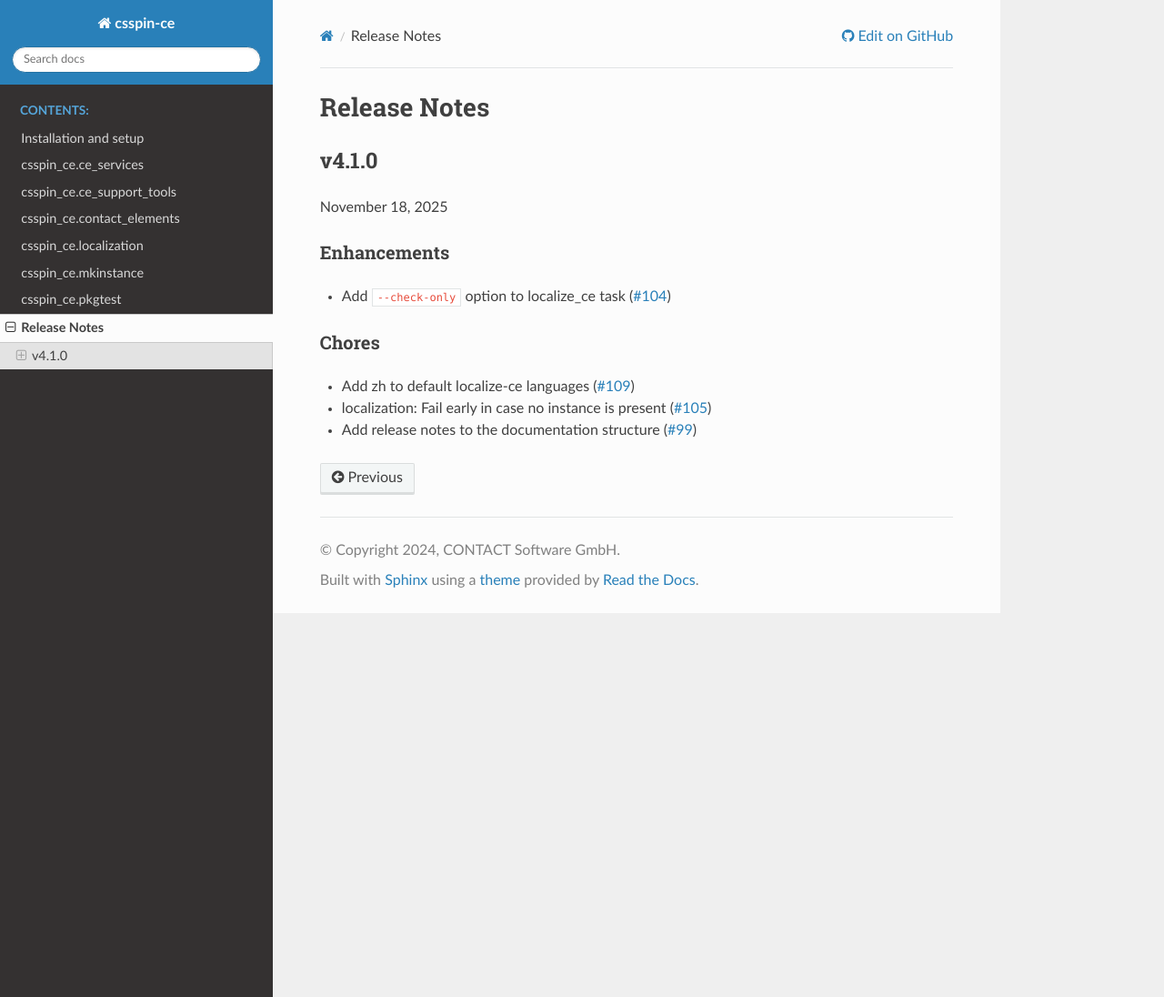
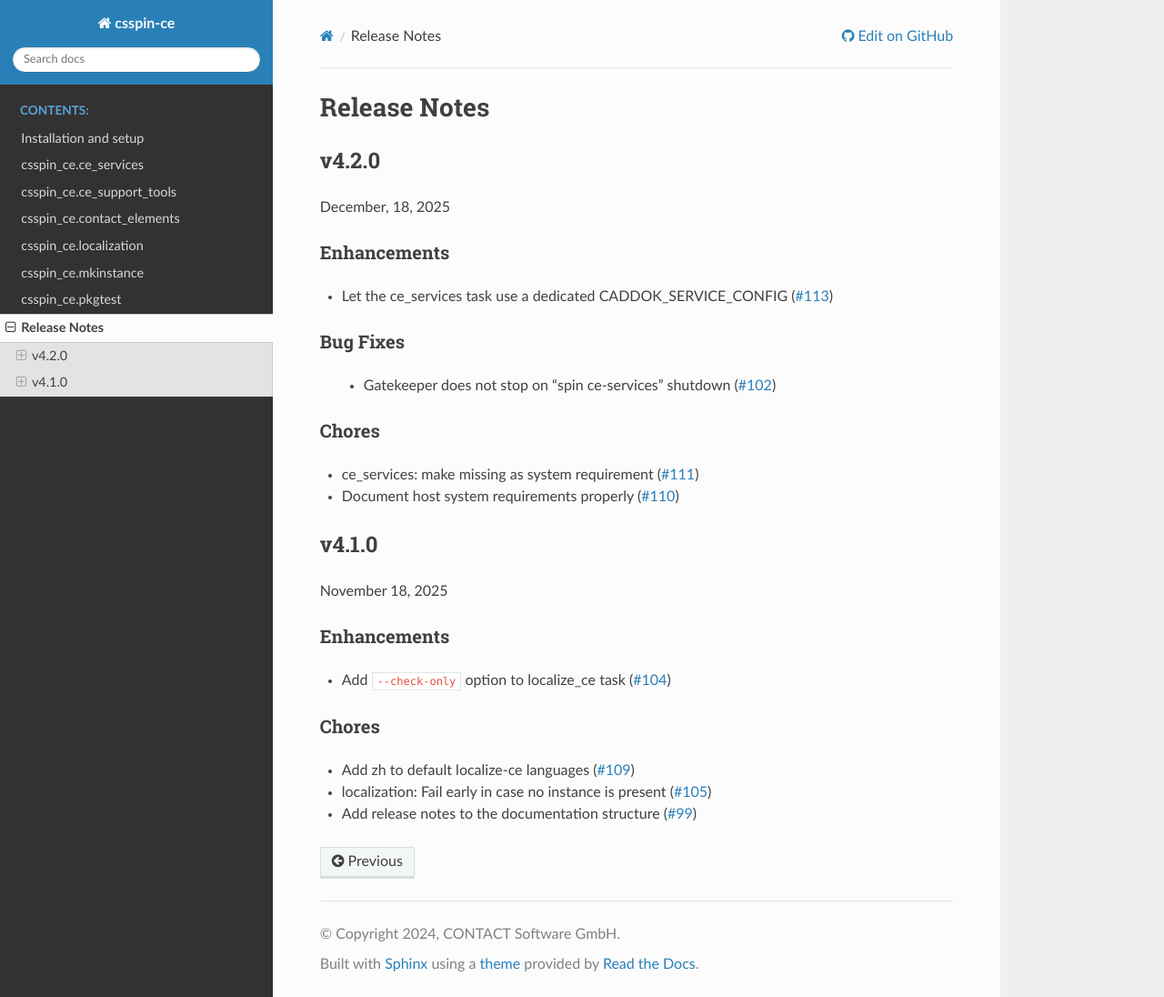
Before and after one commit to cslab/csspin-ce, a Sphinx documentation site: the page built from doc/relnotes.rst, in a window 1280 px wide and 1096 px high. Shown: the whole window at 91% size. Built offline with Sphinx 7.4.7 and the Read the Docs theme 3.1.0, drawn with Linux system fonts in a browser that asks for light colours.

```diff
--- a/doc/relnotes.rst
+++ b/doc/relnotes.rst
@@ -60,26 +60,26 @@
 Release Notes
 =============
 
-.. Upcoming Release
-.. ================
+v4.2.0
+======
 
-.. Month Day, Year
+December, 18, 2025
 
-.. Enhancements
-.. ------------
+Enhancements
+------------
 
-.. - Let the ce_services task use a dedicated CADDOK_SERVICE_CONFIG (`#113 <https://code.contact.de/qs/spin/spin_ce/-/issues/113>`_)
+- Let the ce_services task use a dedicated CADDOK_SERVICE_CONFIG (`#113 <https://code.contact.de/qs/spin/spin_ce/-/issues/113>`_)
 
-.. Bug Fixes
-.. ---------
+Bug Fixes
+---------
 
-..  - Gatekeeper does not stop on "spin ce-services" shutdown (`#102 <https://code.contact.de/qs/spin/spin_ce/-/issues/102>`_)
+ - Gatekeeper does not stop on "spin ce-services" shutdown (`#102 <https://code.contact.de/qs/spin/spin_ce/-/issues/102>`_)
 
-.. Chores
-.. ------
+Chores
+------
 
-.. - ce_services: make missing as system requirement (`#111 <https://code.contact.de/qs/spin/spin_ce/-/issues/111>`_)
-.. - Document host system requirements properly (`#110 <https://code.contact.de/qs/spin/spin_ce/-/issues/110>`_)
+- ce_services: make missing as system requirement (`#111 <https://code.contact.de/qs/spin/spin_ce/-/issues/111>`_)
+- Document host system requirements properly (`#110 <https://code.contact.de/qs/spin/spin_ce/-/issues/110>`_)
 
 v4.1.0
 ======
```
